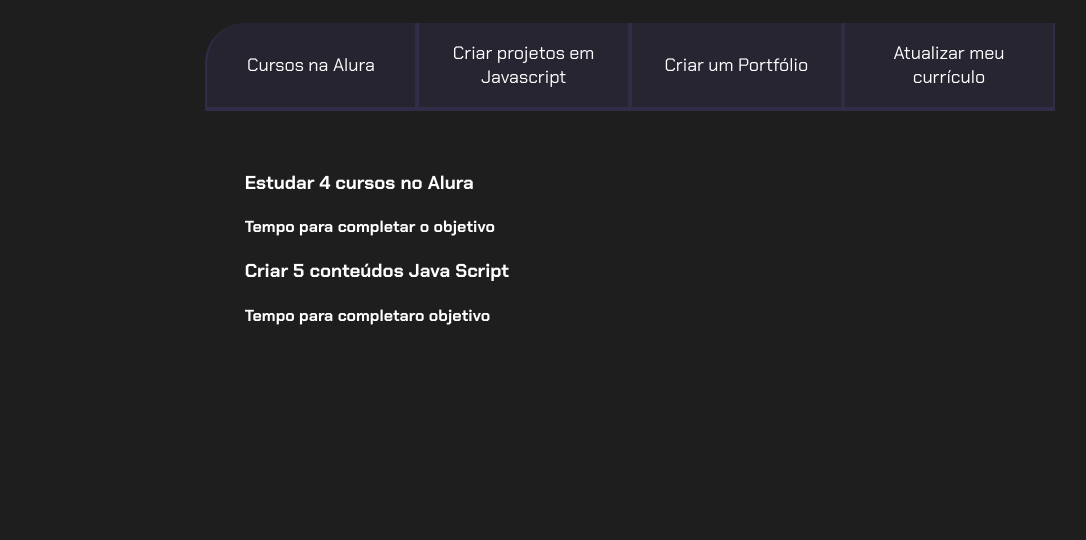
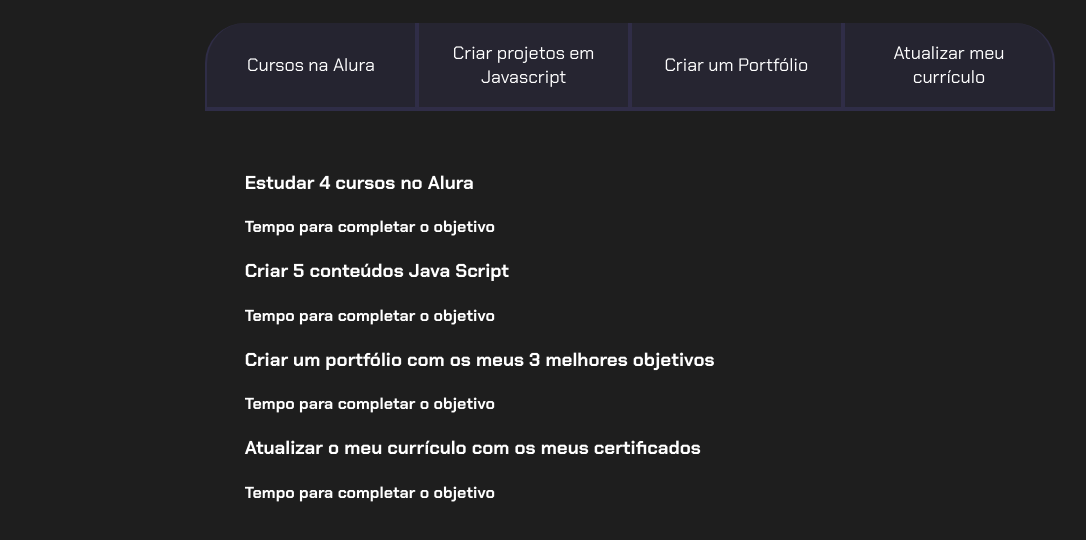
Before and after one commit to carolsilva0/eumemo, a plain HTML site: page index.html in a window 1280 px wide. Shown: the part 80-620 px from the top of the page, without its empty margins (10-1096 px from the left). Drawn offline with Linux system fonts and the light colour scheme.

Commit message:
Add files via upload

```diff
--- a/index.html
+++ b/index.html
@@ -31,14 +31,26 @@
         <h3 class="aba-conteudo-titulo-principal">
         Criar 5 conteúdos Java Script</h3>
         <h4  class="aba-conteudo-titulo-secundario">
-        Tempo para completaro objetivo</h4>
+        Tempo para completar o objetivo</h4>
         </div>
         <div class="aba-conteudo">
-        <h3 class="aba-conteudo-titulo-principal"></h3>
+        <h3 class="aba-conteudo-titulo-principal">
+        Criar um portfólio com os meus 3 melhores
+        objetivos</h3>
+        <h4 class="aba-conteudo-titulo-secundario">
+        Tempo para completar o objetivo</h4>
         </div>
+        <div class="aba-conteudo">
+        <h3 class="aba-conteudo-titulo-principal">
+        Atualizar o meu currículo com os meus
+        certificados</h3>
+        <h4 class="aba-conteudo-titulo-secundario">
+        Tempo para completar o objetivo</h4>
+        </div>
+
+        </div>
+    </div>
     </section>
     <script src="main.js"></script>
 </body>
 </html>
-
-</html>
--- a/style.css
+++ b/style.css
@@ -81,6 +81,7 @@ body{
     }
 
     .botao:last-child {
+        border-radius: 0 40px 0 0;
 
     }
 }
```
Also changed, not shown: main.js (line endings or trailing spaces).
